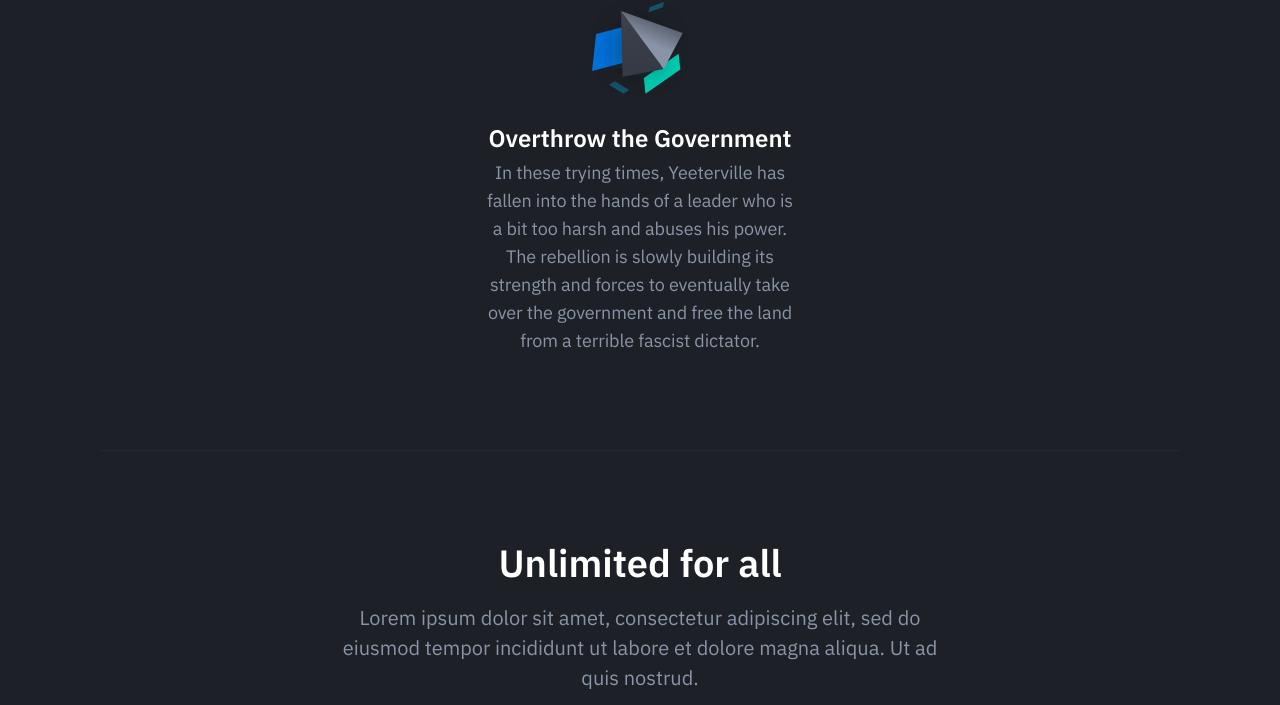
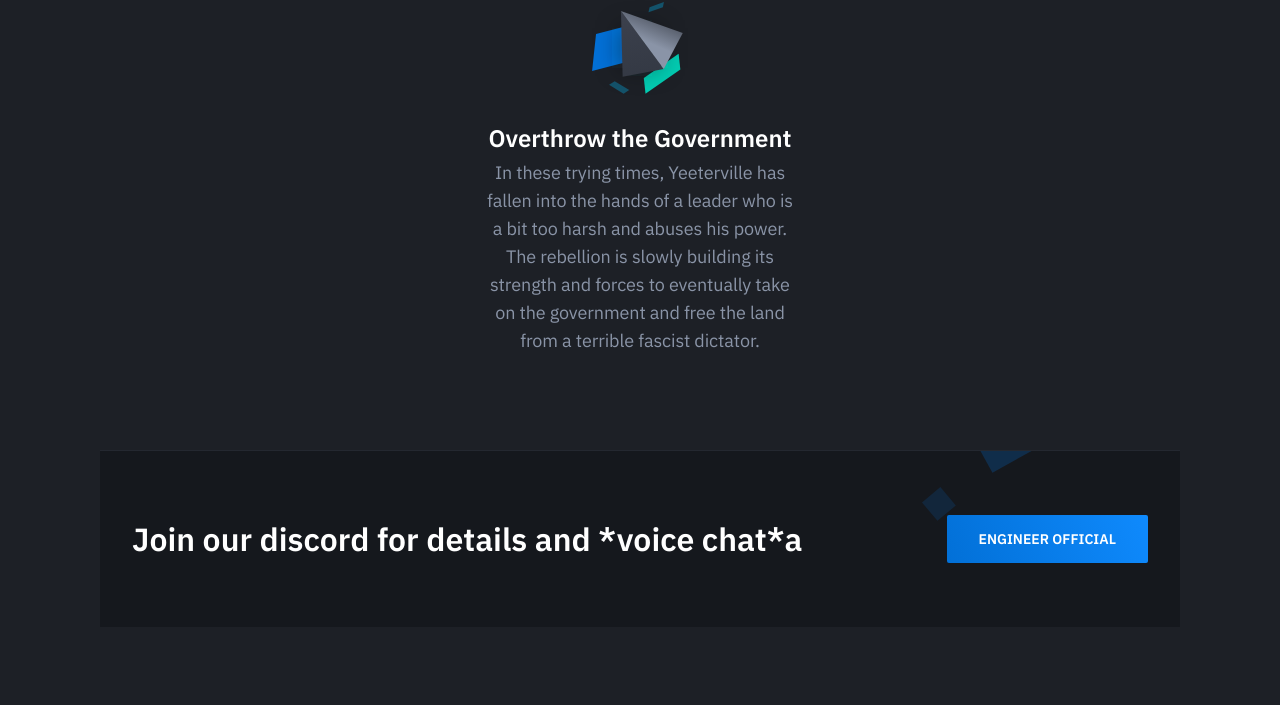
Before and after one commit to Jacqueb-1337/Yeeterville, a plain HTML site: page index.html in a window 1280 px wide. Shown: the part 1093-1798 px from the top of the page. Drawn offline with nearby package versions, Linux system fonts and the light colour scheme.

Commit message:
Update index.html
Added some *spice*

```diff
--- a/index.html
+++ b/index.html
@@ -32,7 +32,7 @@
                     <div class="hero-inner">
 						<div class="hero-copy">
 	                        <h1 class="hero-title mt-0">Welcome to Yeeterville</h1>
-	                        <p class="hero-paragraph">To start your life as a peasant on Yeeterville, download the latest custom launcher and play today!</p>
+	                        <p class="hero-paragraph">To begin your life as a peasant on Yeeterville, download the latest custom launcher and play today!</p>
 	                        <div class="hero-cta"><a class="button button-primary" href="https://github.com/Jacqueb-1337/Yeeterville/releases/latest/download/bootstrap.jar">Latest Launcher .jar</a><a class="button" href="https://github.com/Jacqueb-1337/Yeeterville/">Source Code</a></div>
 						</div>
 						<div class="hero-figure anime-element">
@@ -91,7 +91,7 @@
 										<img src="dist/images/feature-icon-04.svg" alt="Feature 04">
                                     </div>
                                     <h4 class="feature-title mt-24">Overthrow the Government</h4>
-                                    <p class="text-sm mb-0">In these trying times, Yeeterville has fallen into the hands of a leader who is a bit too harsh and abuses his power. The rebellion is slowly building its strength and forces to eventually take over the government and free the land from a terrible fascist dictator.</p>
+                                    <p class="text-sm mb-0">In these trying times, Yeeterville has fallen into the hands of a leader who is a bit too harsh and abuses his power. The rebellion is slowly building its strength and forces to eventually take on the government and free the land from a terrible fascist dictator.</p>
                                 </div>
                             </div>
 
@@ -130,7 +130,9 @@
                 </div>
             </section>
 
-            <section class="pricing section">
+
+
+<!-- <section class="pricing section">
                 <div class="container-sm">
                     <div class="pricing-inner section-inner">
                         <div class="pricing-header text-center">
@@ -169,13 +171,16 @@
                     </div>
                 </div>
             </section>
+-->
+
+
 
 			<section class="cta section">
 				<div class="container">
 					<div class="cta-inner section-inner">
-						<h3 class="section-title mt-0">Still not convinced on buying?</h3>
+						<h3 class="section-title mt-0">Join our discord for details and <b>*voice chat*a</b></h3>
 						<div class="cta-cta">
-							<a class="button button-primary button-wide-mobile" href="#">Get in touch</a>
+							<a class="button button-primary button-wide-mobile" href="https://discord.gg/np8BTJN4g6">Engineer Official</a>
 						</div>
 					</div>
 				</div>
```
